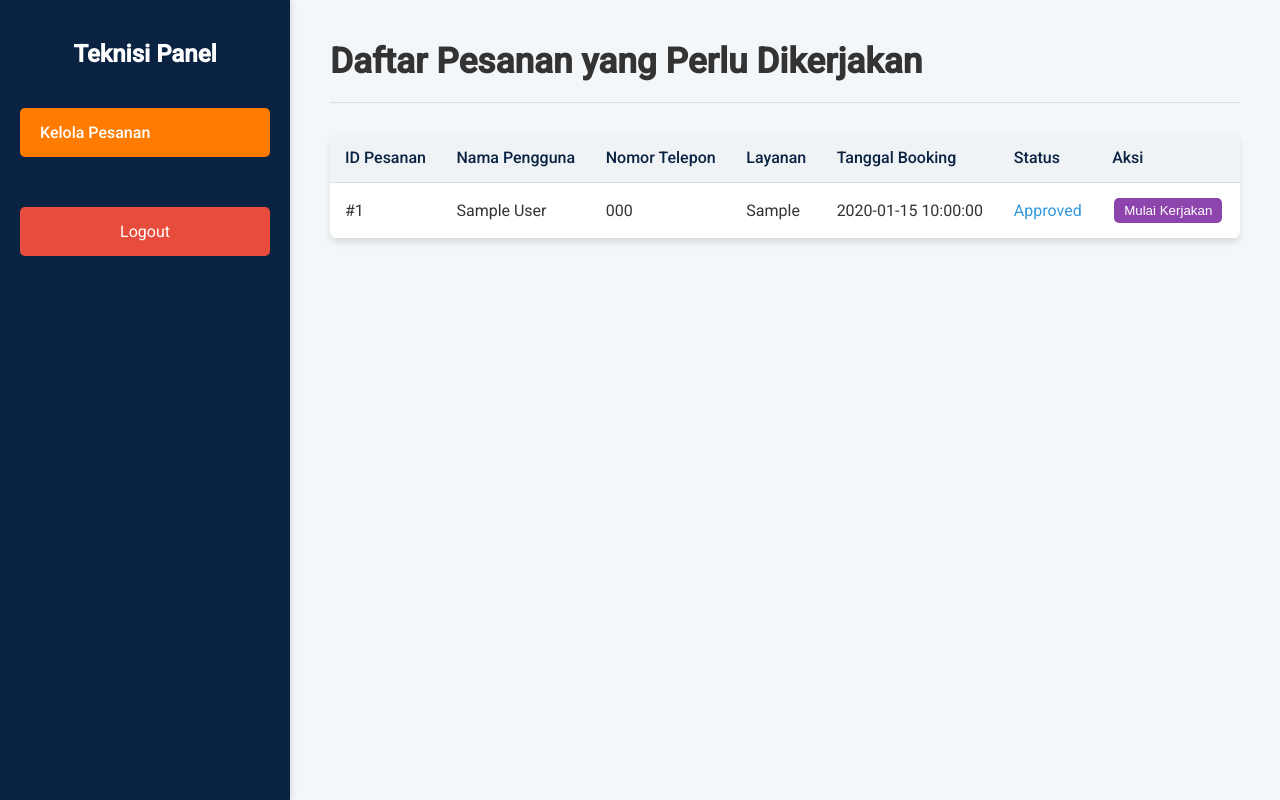
After one commit to tempegaring823-ux/Website, a PHP site: page /technician/dashboard.php in a window 1280 px wide. The commit adds this page. Run offline with PHP 8.4, Linux system fonts and the light colour scheme; the visitor is signed in with stand-in values (Sample User, id 1); tables that the repository leaves empty or names only in its code hold one stand-in row (values such as "Sample post").

Commit message:
Add files via upload

```diff
--- a/admin/edit_user.php
+++ b/admin/edit_user.php
@@ -77,7 +77,6 @@ if ($_SERVER['REQUEST_METHOD'] == 'POST' && isset($_POST['user_id'])) {
 <body>
 
     <div class="dashboard-container">
-        <!-- Sidebar -->
         <div class="sidebar">
             <h2 class="sidebar-logo">Admin Panel</h2>
             <nav class="sidebar-nav">
@@ -88,7 +87,6 @@ if ($_SERVER['REQUEST_METHOD'] == 'POST' && isset($_POST['user_id'])) {
             </nav>
         </div>
 
-        <!-- Main Content -->
         <div class="main-content">
             <header class="main-header">
                 <h1>Edit Pengguna</h1>
@@ -119,7 +117,7 @@ if ($_SERVER['REQUEST_METHOD'] == 'POST' && isset($_POST['user_id'])) {
                             <select id="role_id" name="role_id">
                                 <option value="1" <?php if ($user_data['role_id'] == 1) echo 'selected'; ?>>User</option>
                                 <option value="2" <?php if ($user_data['role_id'] == 2) echo 'selected'; ?>>Admin</option>
-                            </select>
+                                <option value="3" <?php if ($user_data['role_id'] == 3) echo 'selected'; ?>>Teknisi</option> </select>
                         </div>
 
                         <div class="form-group">
--- a/login.php
+++ b/login.php
@@ -21,6 +21,8 @@ if ($_SERVER["REQUEST_METHOD"] == "POST") {
             $_SESSION['user_role'] = $row['role_id'];
             if ($row['role_id'] == 2) {
                 header("Location: admin/dashboard.php");
+            } elseif ($row['role_id'] == 3) { // Tambahan untuk Teknisi
+                header("Location: technician/dashboard.php");
             } else {
                 header("Location: user/dashboard.php");
             }
--- /dev/null
+++ b/technician/dashboard.php
@@ -0,0 +1,118 @@
+<?php
+session_start();
+require '../db/config.php';
+
+// Verifikasi: Pastikan pengguna sudah login dan merupakan teknisi (role_id 3)
+if (!isset($_SESSION['user_id']) || $_SESSION['user_role'] != 3) {
+    header("Location: ../login.php");
+    exit();
+}
+
+// Logika untuk memproses perubahan status booking oleh teknisi
+if ($_SERVER["REQUEST_METHOD"] == "POST" && isset($_POST['action']) && isset($_POST['booking_id'])) {
+    $booking_id = $_POST['booking_id'];
+    $action = $_POST['action'];
+    $new_status = '';
+
+    if ($action == 'in_progress') {
+        $new_status = 'in_progress';
+    } elseif ($action == 'complete') {
+        $new_status = 'completed';
+    }
+
+    if ($new_status != '') {
+        $stmt = $conn->prepare("UPDATE bookings SET status = ? WHERE id = ?");
+        $stmt->bind_param("si", $new_status, $booking_id);
+        $stmt->execute();
+        $stmt->close();
+
+        header("Location: dashboard.php");
+        exit();
+    }
+}
+
+// Ambil data booking yang sudah disetujui atau sedang dikerjakan
+$bookings_sql = "SELECT bookings.*, users.name as user_name FROM bookings JOIN users ON bookings.user_id = users.id WHERE bookings.status IN ('approved', 'in_progress') ORDER BY created_at DESC";
+$bookings_result = $conn->query($bookings_sql);
+
+?>
+
+<!DOCTYPE html>
+<html lang="id">
+<head>
+    <meta charset="UTF-8">
+    <meta name="viewport" content="width=device-width, initial-scale=1.0">
+    <title>Dashboard Teknisi | Ahli Poles</title>
+    <link rel="stylesheet" href="../css/admin.css"> <link href="https://fonts.googleapis.com/css2?family=Roboto:wght@400;500&display=swap" rel="stylesheet">
+</head>
+<body>
+
+    <div class="dashboard-container">
+        <div class="sidebar">
+            <h2 class="sidebar-logo">Teknisi Panel</h2>
+            <nav class="sidebar-nav">
+                <a href="dashboard.php" class="nav-item active">Kelola Pesanan</a>
+                <a href="../logout.php" class="nav-item logout">Logout</a>
+            </nav>
+        </div>
+
+        <div class="main-content">
+            <header class="main-header">
+                <h1>Daftar Pesanan yang Perlu Dikerjakan</h1>
+            </header>
+
+            <section id="bookings" class="content-section active">
+                <table>
+                    <thead>
+                        <tr>
+                            <th>ID Pesanan</th>
+                            <th>Nama Pengguna</th>
+                            <th>Nomor Telepon</th>
+                            <th>Layanan</th>
+                            <th>Tanggal Booking</th>
+                            <th>Status</th>
+                            <th>Aksi</th>
+                        </tr>
+                    </thead>
+                    <tbody>
+                        <?php
+                        if ($bookings_result->num_rows > 0) {
+                            while($row = $bookings_result->fetch_assoc()) {
+                                echo "<tr>";
+                                echo "<td data-label='ID Pesanan'>#" . $row['id'] . "</td>";
+                                echo "<td data-label='Nama Pengguna'>" . htmlspecialchars($row['user_name']) . "</td>";
+                                echo "<td data-label='Nomor Telepon'>" . htmlspecialchars($row['phone']) . "</td>";
+                                echo "<td data-label='Layanan'>" . htmlspecialchars($row['service']) . "</td>";
+                                echo "<td data-label='Tanggal Booking'>" . htmlspecialchars($row['booking_date']) . "</td>";
+                                echo "<td data-label='Status' class='status-" . htmlspecialchars($row['status']) . "'>" . ucwords(str_replace('_', ' ', htmlspecialchars($row['status']))) . "</td>";
+                                echo "<td data-label='Aksi'>";
+
+                                if ($row['status'] == 'approved') {
+                                    echo "<form action='dashboard.php' method='POST' class='action-form'>";
+                                    echo "<input type='hidden' name='booking_id' value='" . $row['id'] . "'>";
+                                    echo "<input type='hidden' name='action' value='in_progress'>";
+                                    echo "<button type='submit' class='in_progress'>Mulai Kerjakan</button>";
+                                    echo "</form>";
+
+                                } elseif ($row['status'] == 'in_progress') {
+                                    echo "<form action='dashboard.php' method='POST' class='action-form'>";
+                                    echo "<input type='hidden' name='booking_id' value='" . $row['id'] . "'>";
+                                    echo "<input type='hidden' name='action' value='complete'>";
+                                    echo "<button type='submit' class='complete'>Selesai</button>";
+                                    echo "</form>";
+                                }
+                                echo "</td>";
+                                echo "</tr>";
+                            }
+                        } else {
+                            echo "<tr><td colspan='7'>Tidak ada pesanan yang perlu dikerjakan.</td></tr>";
+                        }
+                        ?>
+                    </tbody>
+                </table>
+            </section>
+        </div>
+    </div>
+<script src="../js/script.js"></script>
+</body>
+</html>
```
Also changed, not shown: admin/dashboard.php (+10 -24 lines).
